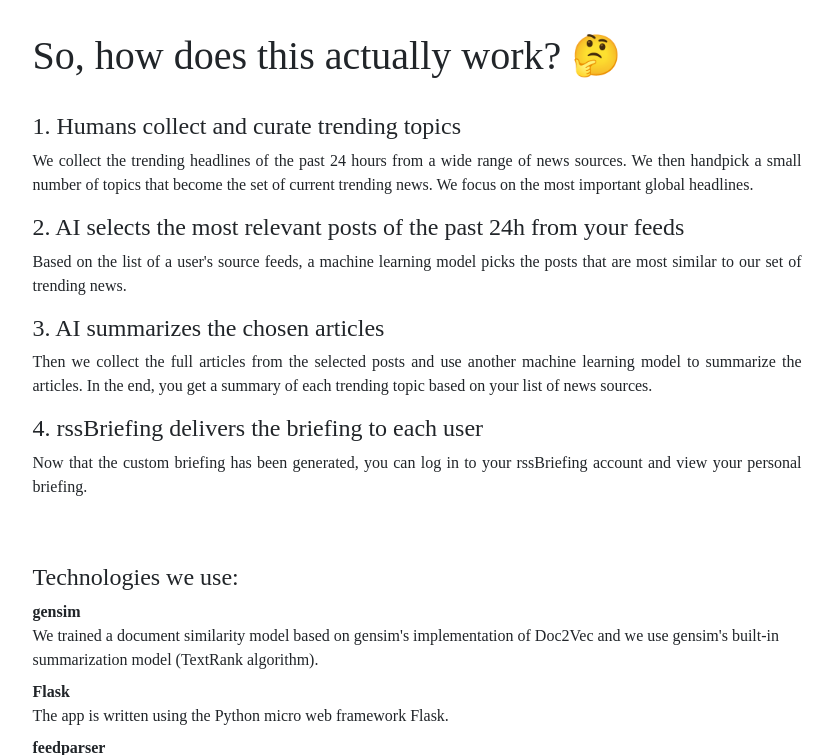
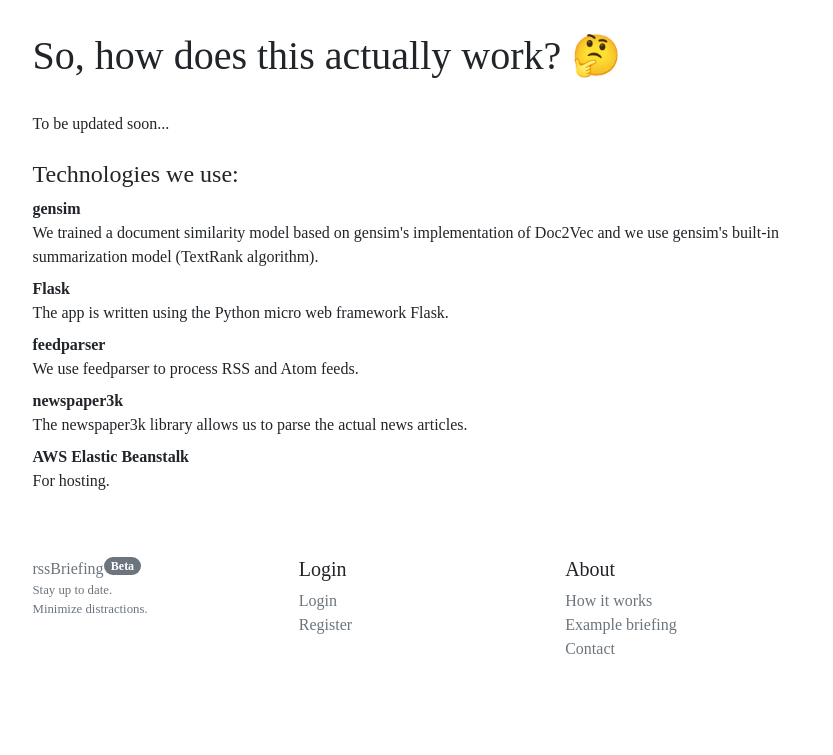
Before and after one commit to grbtm/rssBriefing, a Flask app: page /how_it_works in a window 1280 px wide. Shown: the part 56-811 px from the top of the page, without its empty margins (223-1056 px from the left). After the commit the page ends 710 px from the top, so only its background shows below. Run offline with Flask 2, Linux system fonts and the light colour scheme; some libraries are stand-ins or nearby versions.

Commit message:
small update to landing page texts

```diff
--- a/rssbriefing/templates/landing_page/how_it_works.html
+++ b/rssbriefing/templates/landing_page/how_it_works.html
@@ -43,29 +43,7 @@
 
             <br>
 
-            <h4>1. Humans collect and curate trending topics</h4>
-            <p class="text-justify">
-                We collect the trending headlines of the past 24 hours from a wide range of news sources.
-                We then handpick a small number
-                of topics that become the set of current trending news.
-                We focus on the most important global headlines.
-            </p>
-            <h4>2. AI selects the most relevant posts of the past 24h from your feeds</h4>
-            <p class="text-justify">
-                Based on the list of a user's source feeds, a machine learning model picks the posts
-                that are most similar to our set of trending news.
-            </p>
-            <h4>3. AI summarizes the chosen articles</h4>
-            <p class="text-justify">
-                Then we collect the full articles from the selected posts and use another machine learning model
-                to summarize the articles. In the end, you get a summary of each trending topic based on your list of
-                news sources.
-            </p>
-            <h4>4. rssBriefing delivers the briefing to each user</h4>
-            <p class="text-justify">
-                Now that the custom briefing has been generated, you can log in to your rssBriefing account and view your personal
-                briefing.
-            </p>
+            To be updated soon...
 
             <br>
             <br>
--- a/rssbriefing/templates/landing_page/start.html
+++ b/rssbriefing/templates/landing_page/start.html
@@ -14,8 +14,6 @@
 
         <p class="lead font-weight-normal">
             Get a daily briefing covering the world's most important headlines based on your trusted sources.
-            Our team curates relevant trending topics while machine learning models create a briefing
-            based on your personal feeds.
         </p>
 
         <a class="btn btn-outline-secondary"
```
